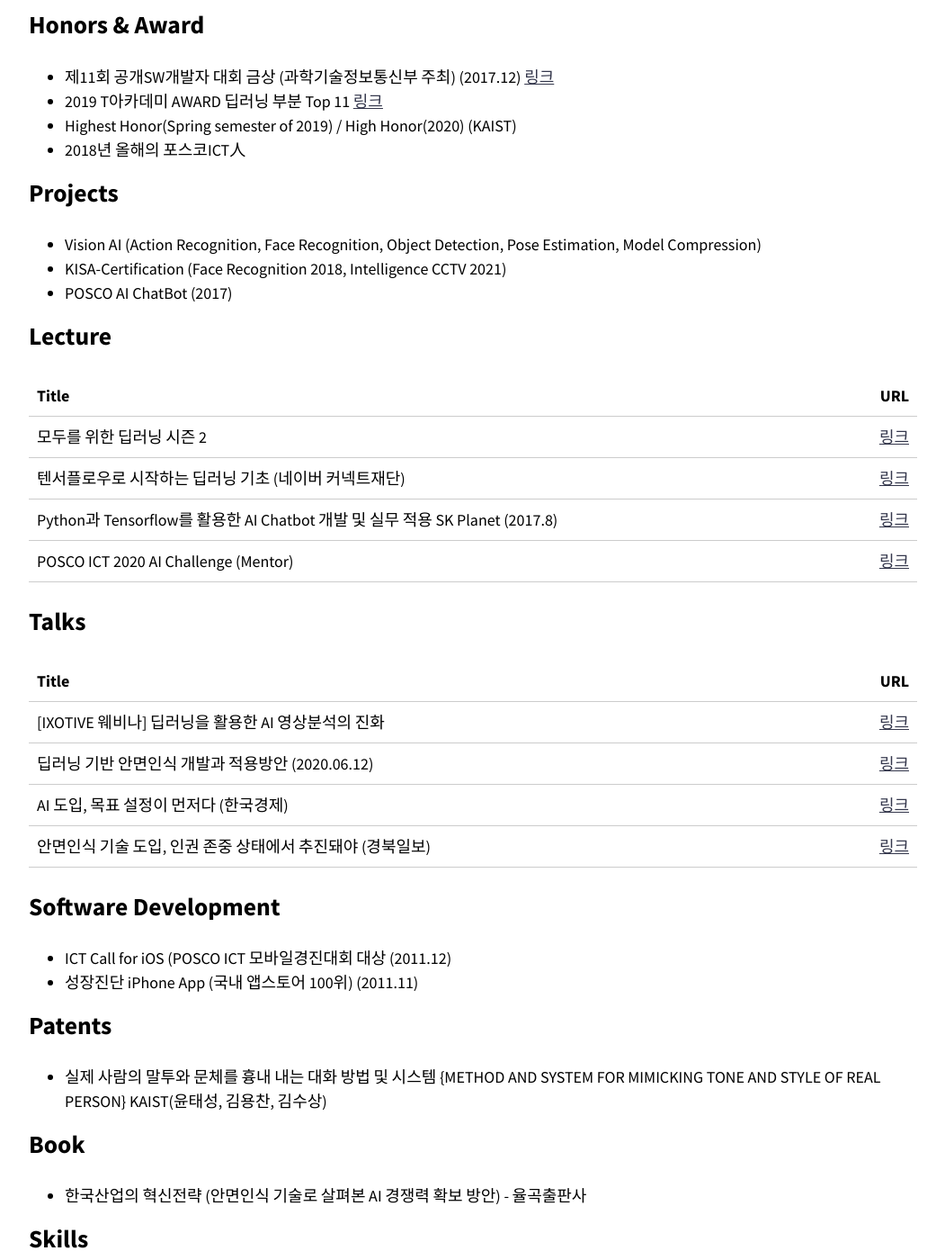
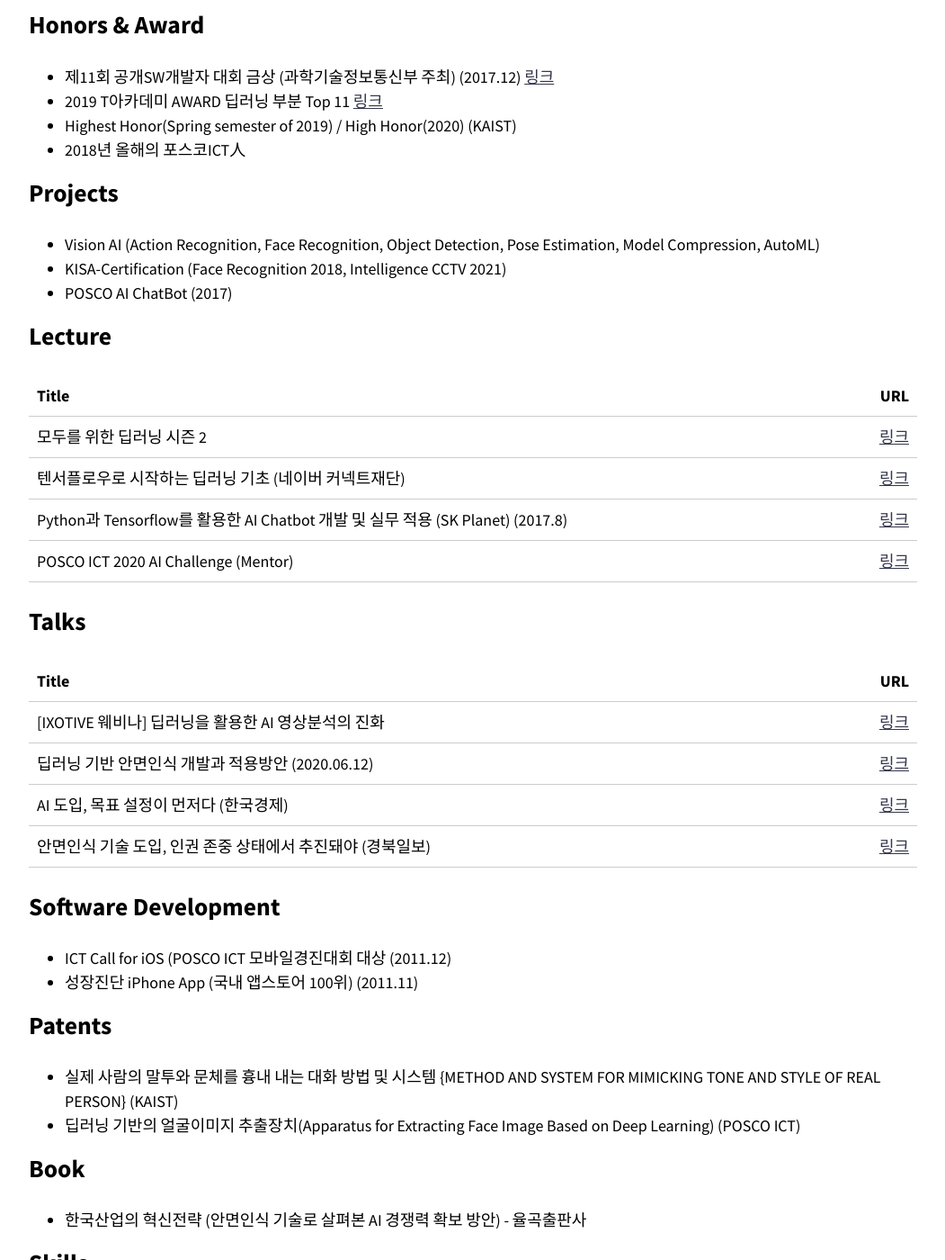
Before and after one commit to healess/healess.github.io, a Jekyll site: the page built from index.md, in a window 1280 px wide and 1400 px high, scrolled down 663 px. Shown: the whole window at 90% size, without its empty margins (114-1165 px from the left). Built offline with Jekyll 4.4.1, drawn with Linux system fonts in a browser that asks for light colours; nearby versions of some CDN libraries; some of the changed text lies outside the part shown.

Commit message:
Add Automl PaperReview

```diff
--- a/index.md
+++ b/index.md
@@ -26,7 +26,7 @@ entries_layout: grid
 * 2018년 올해의 포스코ICT人
 
 ## Projects
-* Vision AI (Action Recognition, Face Recognition, Object Detection, Pose Estimation, Model Compression)
+* Vision AI (Action Recognition, Face Recognition, Object Detection, Pose Estimation, Model Compression, AutoML)
 * KISA-Certification (Face Recognition 2018, Intelligence CCTV 2021)
 * POSCO AI ChatBot (2017)
 
@@ -37,7 +37,7 @@ entries_layout: grid
 | :------------ | ------------: |
 | 모두를 위한 딥러닝 시즌 2 | [링크](https://deeplearningzerotoall.github.io/season2/) |
 | 텐서플로우로 시작하는 딥러닝 기초 (네이버 커넥트재단) | [링크](https://www.edwith.org/boostcourse-dl-tensorflow) |
-| Python과 Tensorflow를 활용한 AI Chatbot 개발 및 실무 적용 SK Planet (2017.8) | [링크](https://www.slideshare.net/healess/python-tensorflow-ai-chatbot) |
+| Python과 Tensorflow를 활용한 AI Chatbot 개발 및 실무 적용 (SK Planet) (2017.8) | [링크](https://www.slideshare.net/healess/python-tensorflow-ai-chatbot) |
 | POSCO ICT 2020 AI Challenge (Mentor)|[링크](https://aichallenge.poscoict.com/) |
 
 
@@ -56,7 +56,8 @@ entries_layout: grid
 * 성장진단 iPhone App (국내 앱스토어 100위) (2011.11)
 
 ## Patents
-* 실제 사람의 말투와 문체를 흉내 내는 대화 방법 및 시스템 {METHOD AND SYSTEM FOR MIMICKING TONE AND STYLE OF REAL PERSON} KAIST(윤태성, 김용찬, 김수상)
+* 실제 사람의 말투와 문체를 흉내 내는 대화 방법 및 시스템 {METHOD AND SYSTEM FOR MIMICKING TONE AND STYLE OF REAL PERSON} (KAIST)
+* 딥러닝 기반의 얼굴이미지 추출장치(Apparatus for Extracting Face Image Based on Deep Learning) (POSCO ICT)
 
 ## Book
 * 한국산업의 혁신전략 (안면인식 기술로 살펴본 AI 경쟁력 확보 방안) - 율곡출판사
@@ -74,7 +75,7 @@ entries_layout: grid
 * [Learning Video Representations from Correspondence Proposals](https://www.slideshare.net/healess/paper-learning-video-representations-from-correspondence-proposals)
 * Learning Deep Models for Face Anti-Spoofing: Binary or Auxiliary Supervision
 * EDA: Easy Data Augmentation Techniques for Boosting Performance on Text Classification Tasks
-* Bayesian Optimization, AMC, Auto Augmentation, Active Learning
+* [AutoML Part 1 : Bayesian Optimization, AMC, Auto Augmentation, Active Learning](https://www.slideshare.net/healess/paper-auto-ml-part-1)
 * [eXplainable AI (XAI) : CAM, Grad-CAM,ABN(Attention Branch Network)](https://www.slideshare.net/healess/paper-explainable-aixai-in-computer-vision)
 * Dynamic Routing Between Capsules
 * ShuffleNet: An Extremely Efficient Convolutional Neural Network for Mobile Devices
```
